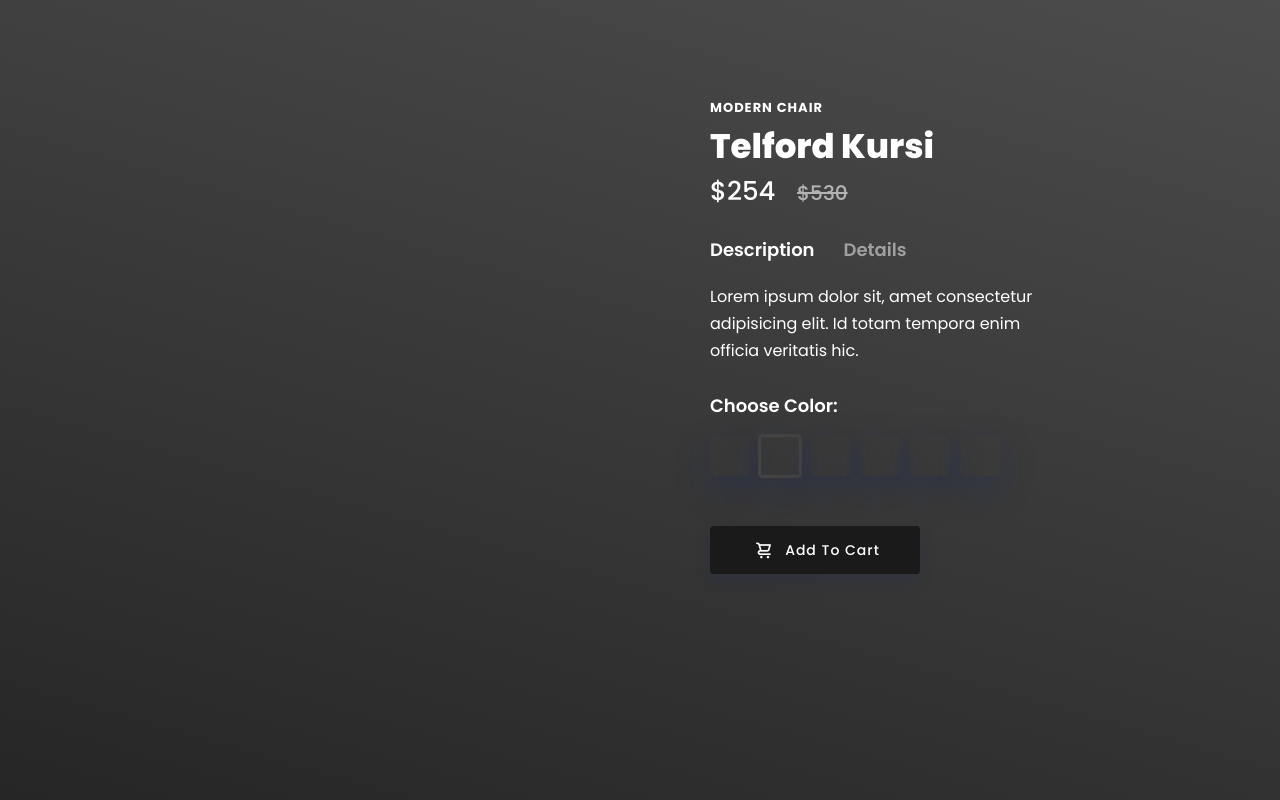
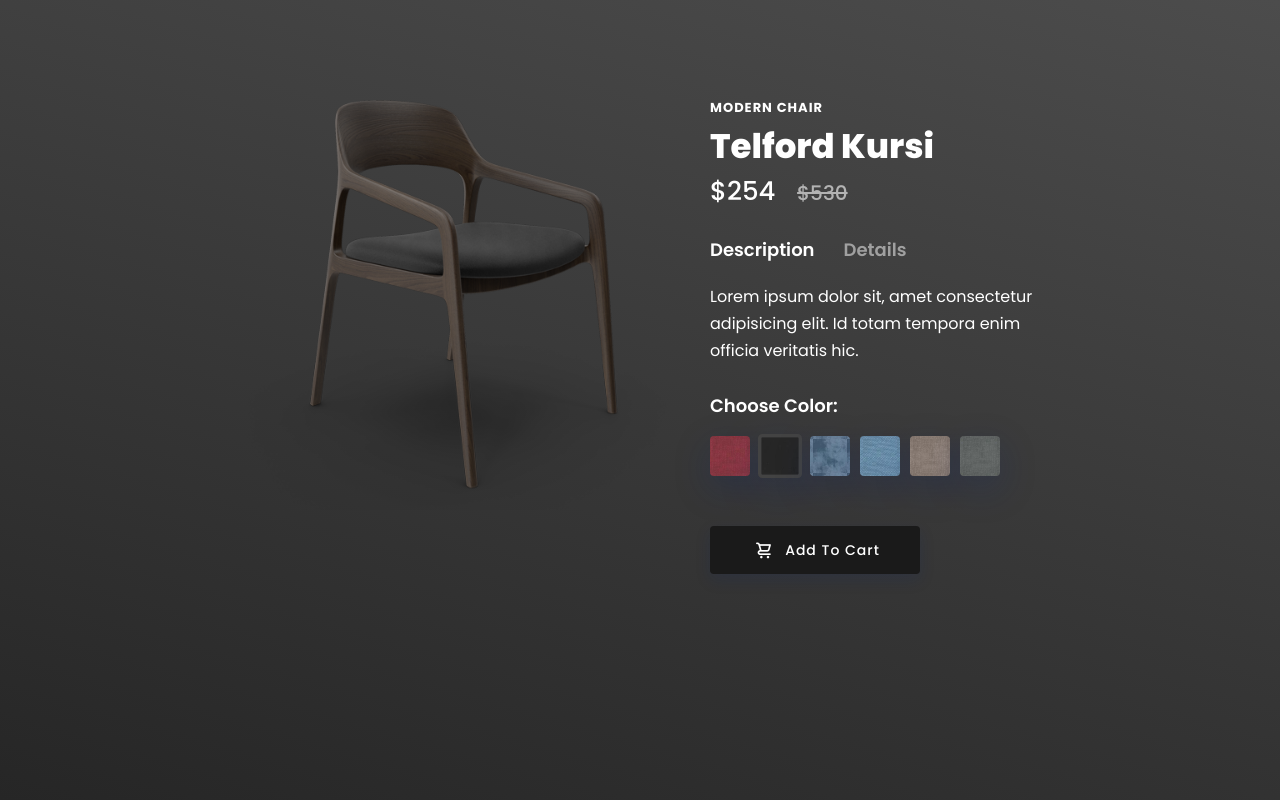
Before and after one commit to rajeev510jbd/project1.2, a plain HTML site: page index.html in a window 1280 px wide. Both pictures are taken after a click on the label 780 px from the left and 456 px from the top of the page. Drawn offline with nearby package versions, Linux system fonts and the light colour scheme; files whose address does not match are found by name.

Commit message:
Update index.css

```diff
--- a/index.css
+++ b/index.css
@@ -85,22 +85,22 @@ p {
 
 label.first-color {
   margin-left: 500px;
-  background-image: url("./images/color1.jpg");
+  background-image: url("color1.jpg");
 }
 label.color-2 {
-  background-image: url("./images/color2.jpg");
+  background-image: url("color2.jpg");
 }
 label.color-3 {
-  background-image: url("./images/color3.jpg");
+  background-image: url("color3.jpg");
 }
 label.color-4 {
-  background-image: url("./images/color4.jpg");
+  background-image: url("color4.jpg");
 }
 label.color-5 {
-  background-image: url("./images/color5.jpg");
+  background-image: url("color5.jpg");
 }
 label.color-6 {
-  background-image: url("./images/color6.jpg");
+  background-image: url("color6.jpg");
 }
 
 .img-wrap {
@@ -125,35 +125,35 @@ label.color-6 {
   animation: shake 0.7s cubic-bezier(0.36, 0.07, 0.19, 0.97) both;
 }
 .img-wrap.chair-2 {
-  background-image: url("./images/chair2.png");
+  background-image: url("chair2.png");
 }
 .for-color-2:checked ~ .img-wrap.chair-2 {
   opacity: 1;
   animation: shake 0.7s cubic-bezier(0.36, 0.07, 0.19, 0.97) both;
 }
 .img-wrap.chair-3 {
-  background-image: url("./images/chair3.png");
+  background-image: url("chair3.png");
 }
 .for-color-3:checked ~ .img-wrap.chair-3 {
   opacity: 1;
   animation: shake 0.7s cubic-bezier(0.36, 0.07, 0.19, 0.97) both;
 }
 .img-wrap.chair-4 {
-  background-image: url("./images/chair4.png");
+  background-image: url("chair4.png");
 }
 .for-color-4:checked ~ .img-wrap.chair-4 {
   opacity: 1;
   animation: shake 0.7s cubic-bezier(0.36, 0.07, 0.19, 0.97) both;
 }
 .img-wrap.chair-5 {
-  background-image: url("./images/chair5.png");
+  background-image: url("chair5.png");
 }
 .for-color-5:checked ~ .img-wrap.chair-5 {
   opacity: 1;
   animation: shake 0.7s cubic-bezier(0.36, 0.07, 0.19, 0.97) both;
 }
 .img-wrap.chair-6 {
-  background-image: url("./images/chair6.png");
+  background-image: url("chair6.png");
 }
 .for-color-6:checked ~ .img-wrap.chair-6 {
   opacity: 1;
```
